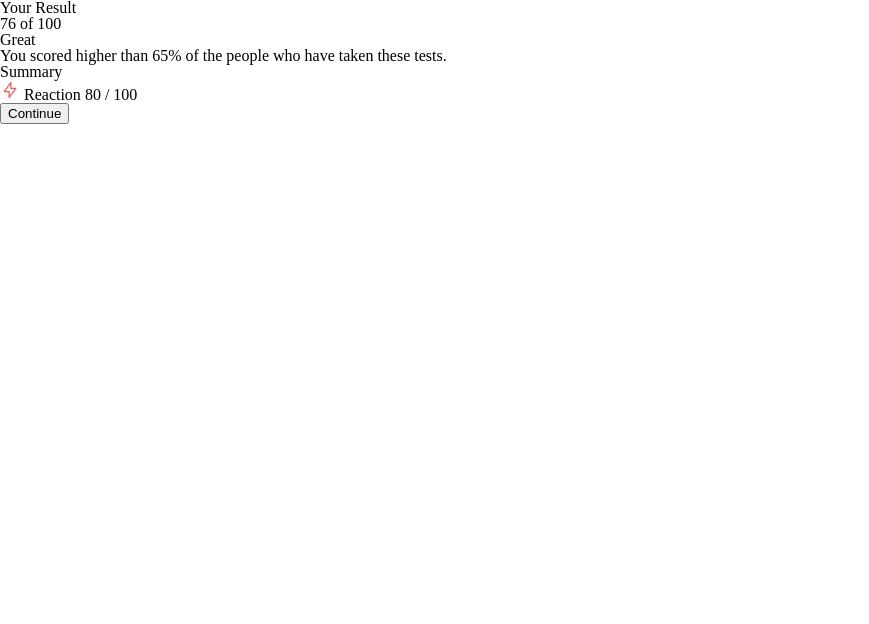
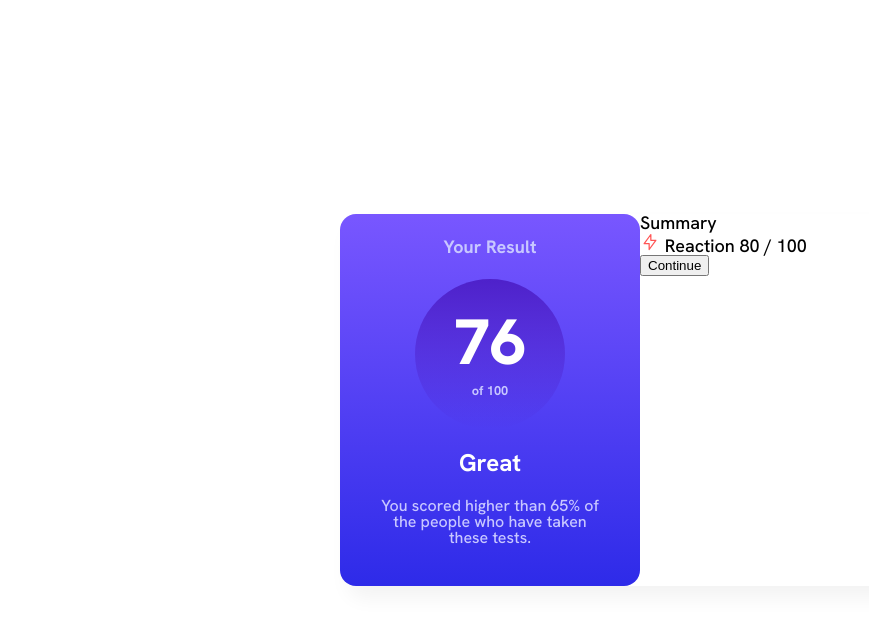
Before and after one commit to Mikael-Josias/summary-results-component, a plain HTML site: page index.html in a window 1280 px wide. Shown: the whole page, without its empty margins (0-869 px from the left). Drawn offline with Linux system fonts and the light colour scheme.

Commit message:
style: add score container style

```diff
--- a/styles/style.css
+++ b/styles/style.css
@@ -1,3 +1,4 @@
+@import url('https://fonts.googleapis.com/css2?family=Hanken+Grotesk:wght@500;700;800&display=swap');
 
 :root {
     --mobile-breakpoint: 375px;
@@ -20,3 +21,76 @@
     --violet-blue-bg-circle: hsla(256, 72%, 46%, 1);
     --persian-blue-bg-circle: hsla(241, 72%, 46%, 0);
 }
+
+* {
+    box-sizing: border-box;
+}
+
+body {
+    display: flex;
+    align-items: center;
+    justify-content: center;
+    font-family: 'Hanken Grotesk', sans-serif;
+    font-size: var(--default-font-size);
+    background-color: var(--white);
+    min-height: 100vh;
+    min-height: 100svh;
+}
+
+.wrapper {
+    display: flex;
+    background-color: var(--white);
+    border-radius: 1rem;
+    width: clamp(400px, 78vw, 600px);
+    box-shadow: 8px 12px 20px hsla(0, 0%, 0%, .05);
+}
+
+.score-box {
+    display: flex;
+    flex-direction: column;
+    gap: 1.4rem;
+    align-items: center;
+    background: linear-gradient(var(--light-slate-blue-bg), var(--light-royal-blue-bg));
+    border-radius: 1rem;
+    padding: 1.5rem 2.4rem 2.5rem;
+    width: 50%;
+}
+
+.score-box__title {
+    color: var(--light-lavender);
+    font-weight: 700;
+}
+
+.number-box {
+    display: flex;
+    flex-direction: column;
+    align-items: center;
+    justify-content: center;
+    color: var(--light-lavender);
+    font-size: .8rem;
+    font-weight: 700;
+    gap: .7rem;
+    background: linear-gradient(var(--violet-blue-bg-circle), var(--persian-blue-bg-circle));
+    border-radius: 100%;
+    width: 150px;
+    height: 150px;
+}
+
+.number-box__result {
+    font-size: 4rem;
+    color: var(--white);
+    font-weight: 800;
+}
+
+.score-box__result {
+    font-size: 1.5rem;
+    color: var(--white);
+    font-weight: 700;
+}
+
+.score-box__description {
+    font-size: 1rem;
+    font-weight: 500;
+    color: var(--light-lavender);
+    text-align: center;
+}
```
